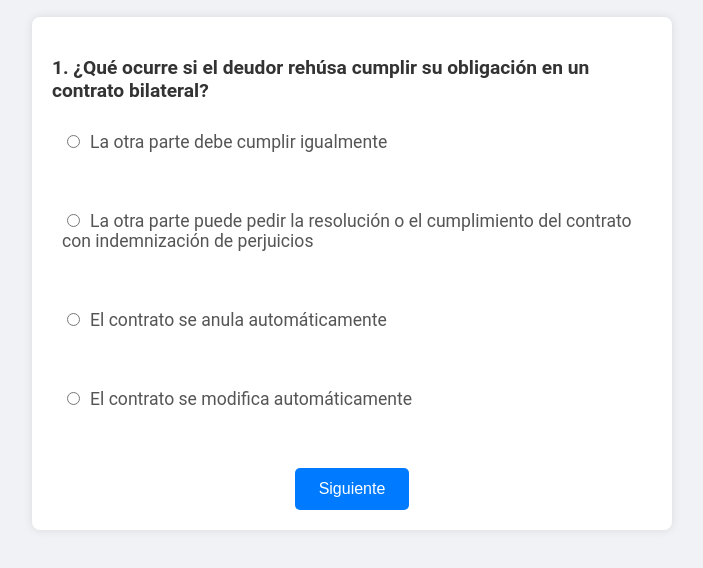
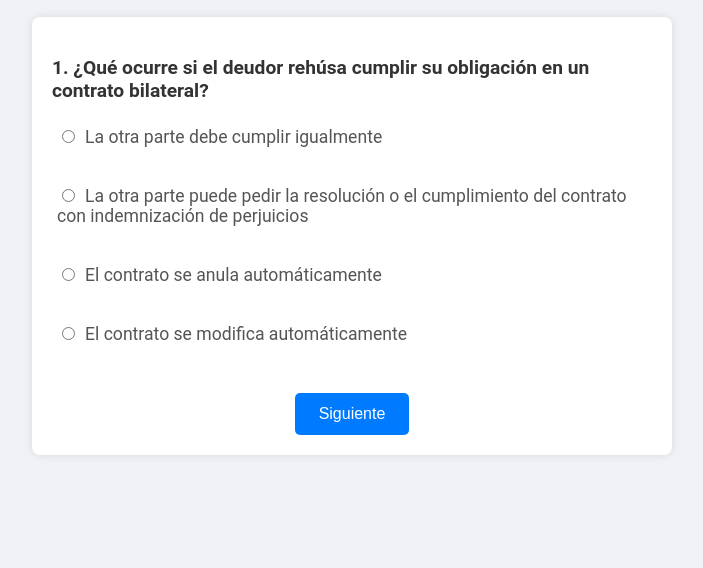
Before and after one commit to alexandersierrab/LECCIONES-DE-DERECHO-CIVIL, a plain HTML site: page index.html in a window 1280 px wide. Shown: the part 96-664 px from the top of the page, without its empty margins (288-991 px from the left). Drawn offline with Linux system fonts and the light colour scheme.

Commit message:
padding y margin a las opciones de respuestas

```diff
--- a/styles.css
+++ b/styles.css
@@ -49,10 +49,10 @@ form {
 
 label {
     display: block;
-    margin: 10px 0;
+    margin: 5px 0;
     font-size: 1.1em;
     color: #555;
-    padding: 10px;
+    padding: 5px;
     cursor: pointer;
     transition: background-color 0.3s ease, transform 0.3s ease;
     text-align: left;
```
